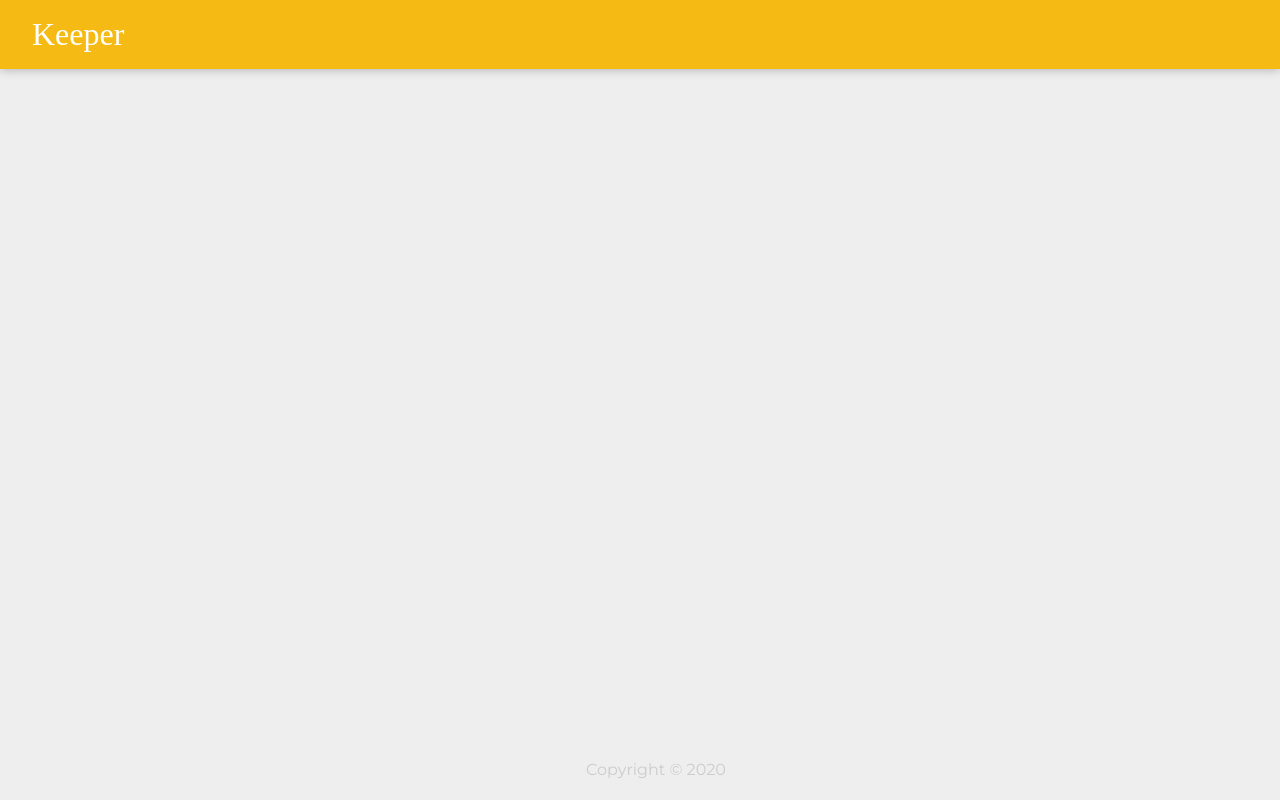
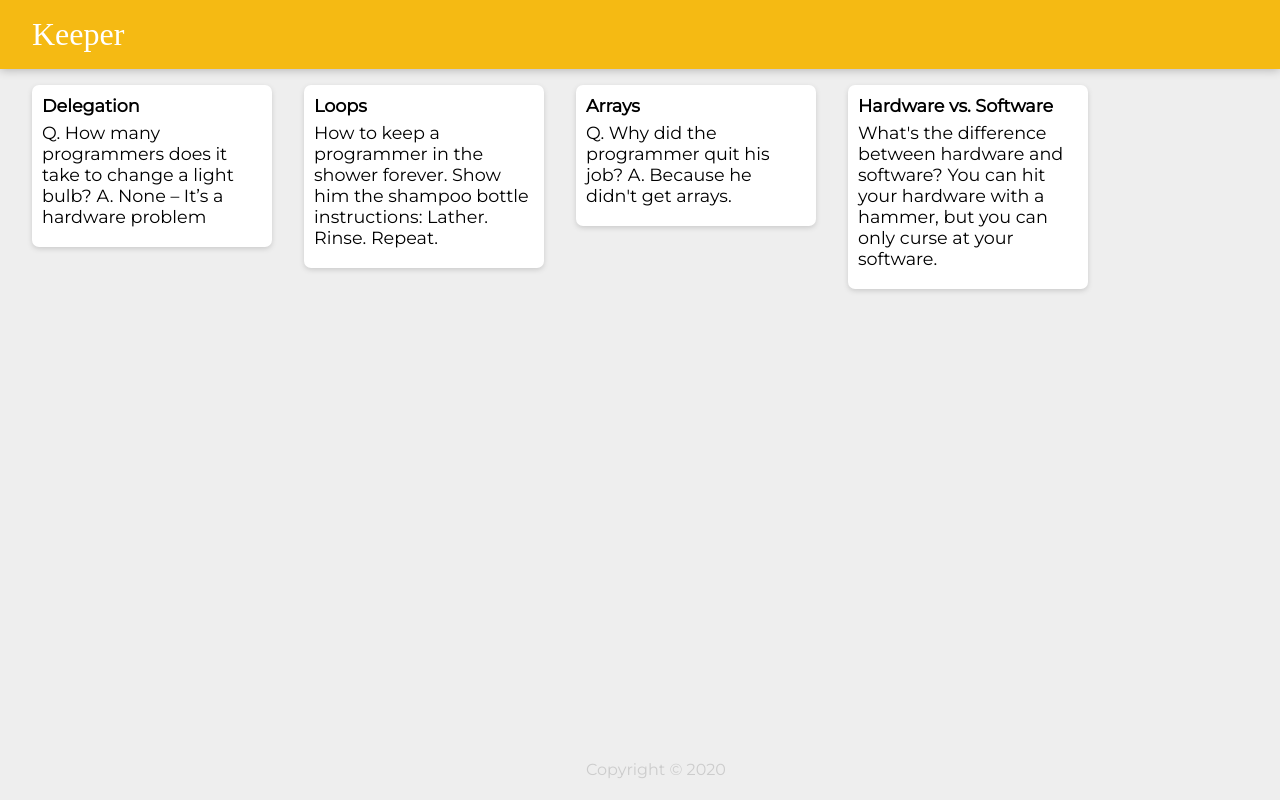
Before and after one commit to kookie09/keeper-app, a React (Create React App) app: page / in a window 1280 px wide. Built offline with nearby package versions, Linux system fonts and the light colour scheme; a web font is replaced by a local one.

Commit message:
using map function to render the content

```diff
--- a/public/styles.css
+++ b/public/styles.css
@@ -35,3 +35,22 @@
   footer p {
     color: #ccc;
   }
+  .note {
+    background: #fff;
+    border-radius: 7px;
+    box-shadow: 0 2px 5px #ccc;
+    padding: 10px;
+    width: 240px;
+    margin: 16px;
+    float: left;
+  }
+  .note h1 {
+    font-size: 1.1em;
+    margin-bottom: 6px;
+  }
+  .note p {
+    font-size: 1.1em;
+    margin-bottom: 10px;
+    white-space: pre-wrap;
+    word-wrap: break-word;
+  }
--- a/src/components/App.jsx
+++ b/src/components/App.jsx
@@ -2,11 +2,17 @@
 
 import Header from './Header';
 import Footer from './Footer';
+import Note from './Note';
+import notes from '../notes';
 
 function App() {
+
+
     return (
     <div>
         <Header />
+      {notes.map(note => <Note title = {note.title} content = {note.content} /> )}
+
         <Footer />
     </div>
     );
--- /dev/null
+++ b/src/components/Note.jsx
@@ -0,0 +1,14 @@
+import React from 'react';
+
+
+function Note (props) {
+
+    return(
+        <div className = "note">
+            <h1>{props.title}</h1>
+            <p>{props.content}</p>
+        </div>
+    );
+}
+
+export default Note;
--- /dev/null
+++ b/src/notes.js
@@ -0,0 +1,29 @@
+const notes = [
+    {
+      key: 1,
+      title: "Delegation",
+      content:
+        "Q. How many programmers does it take to change a light bulb? A. None – It’s a hardware problem"
+    },
+    {
+      key: 2,
+      title: "Loops",
+      content:
+        "How to keep a programmer in the shower forever. Show him the shampoo bottle instructions: Lather. Rinse. Repeat."
+    },
+    {
+      key: 3,
+      title: "Arrays",
+      content:
+        "Q. Why did the programmer quit his job? A. Because he didn't get arrays."
+    },
+    {
+      key: 4,
+      title: "Hardware vs. Software",
+      content:
+        "What's the difference between hardware and software? You can hit your hardware with a hammer, but you can only curse at your software."
+    }
+  ];
+
+
+  export default notes;
```
Also changed, not shown: src/index.js (+0 -13 lines).
